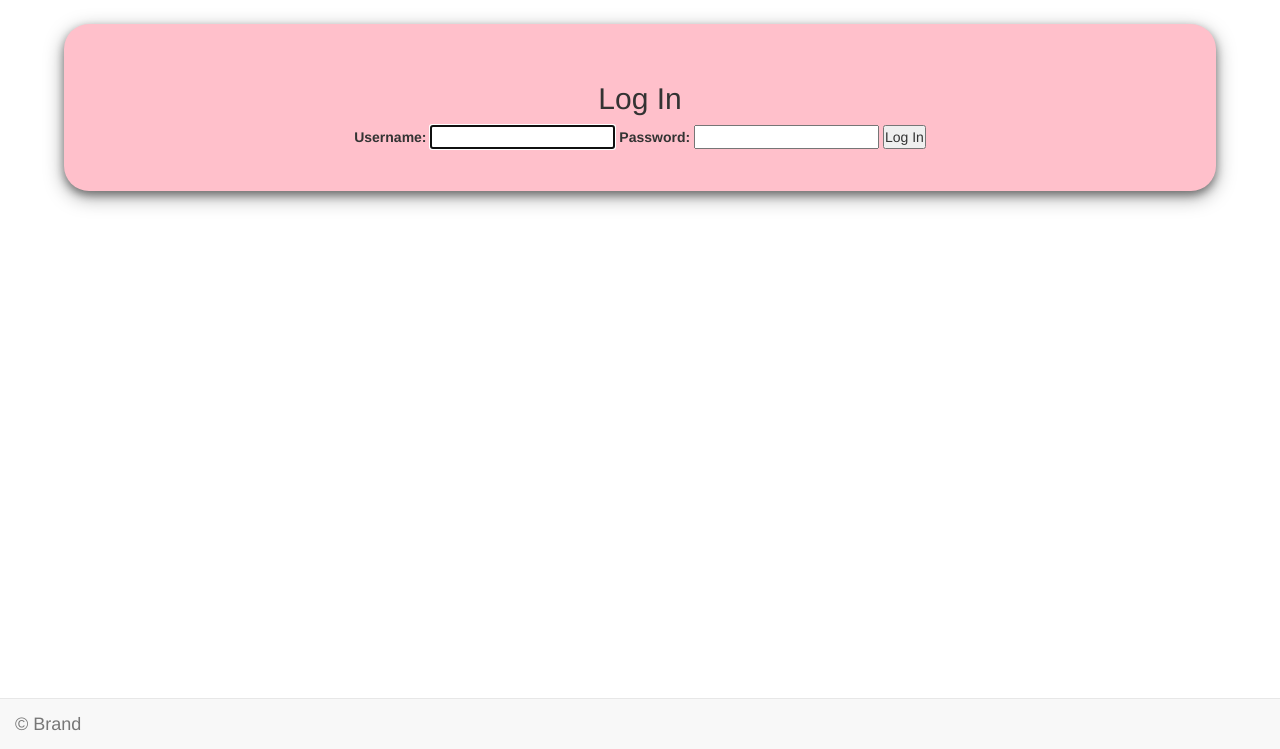
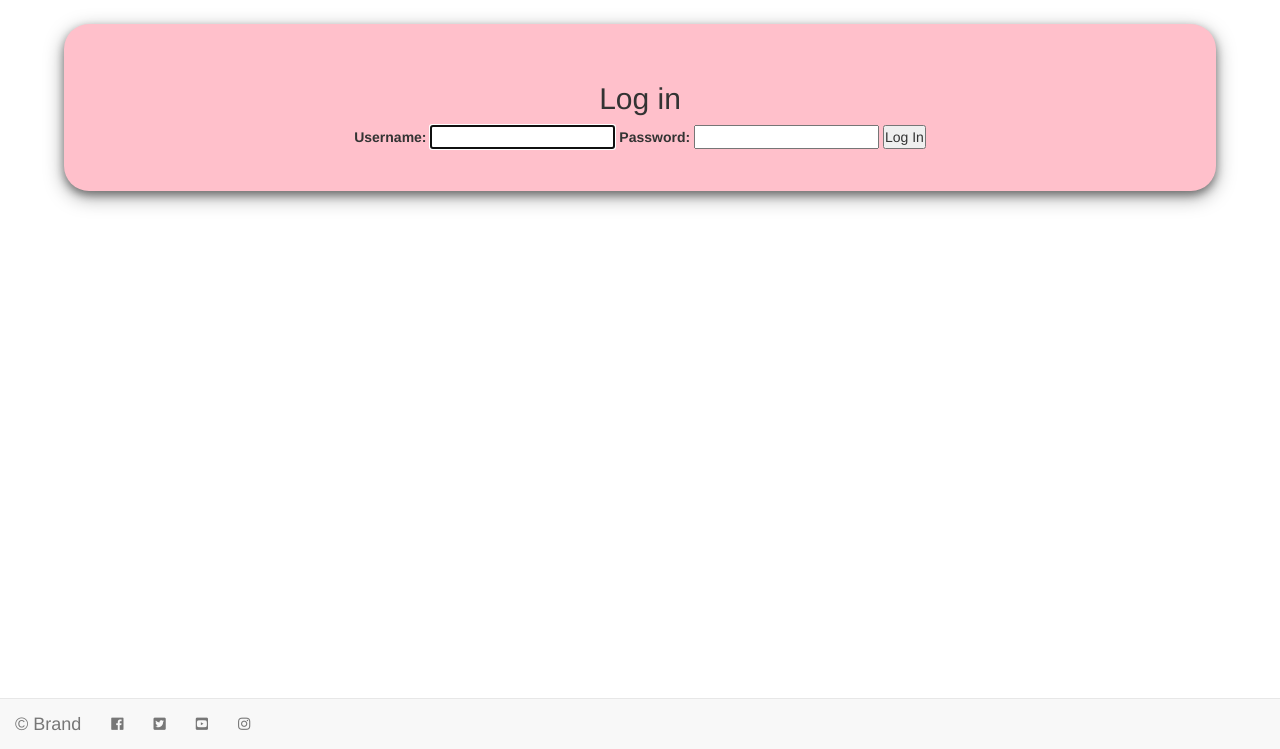
Before and after one commit to kash551/Todo_list-site, a Django app: page /accounts/login/ in a window 1280 px wide. Shown: the part 51-800 px from the top of the page. Run offline with Django 4.2, Linux system fonts and the light colour scheme; some libraries are stand-ins or nearby versions.

Commit message:
fixed icons not showing

```diff
--- a/templates/registration/login.html
+++ b/templates/registration/login.html
@@ -63,7 +63,7 @@
   </nav>
 
  <div class="submit_form">
-  <h2>Log In</h2>
+  <h2>Log in</h2>
   <form method="post">
     {% csrf_token %}
     {{ form }}
@@ -82,22 +82,22 @@
           <li>
             <a href="https://www.facebook.com/" target="_blank" rel="noopener"
               aria-label="Visit our Facebook page (opens in a new tab)">
-              <i class="fa-brands fa-facebook"></i></a>
+              <i class="fab fa-facebook"></i></a>
           </li>
           <li>
             <a href="https://www.twitter.com/" target="_blank" rel="noopener"
               aria-label="Visit our Twitter page (opens in a new tab)">
-              <i class="fa-brands fa-twitter-square"></i></a>
+              <i class="fab fa-twitter-square"></i></a>
           </li>
           <li>
             <a href="https://www.youtube.com/" target="_blank" rel="noopener"
               aria-label="Visit our YouTube page (opens in a new tab)">
-              <i class="fa-brands fa-youtube-square"></i></a>
+              <i class="fab fa-youtube-square"></i></a>
           </li>
           <li>
             <a href="https://www.instagram.com/" target="_blank" rel="noopener"
               aria-label="Visit our Instagram page (opens in a new tab)">
-              <i class="fa-brands fa-instagram"></i></a>
+              <i class="fab fa-instagram"></i></a>
           </li>
         </ul>
 
```
Also changed, not shown: templates/todo/index.html (+5 -5 lines).
